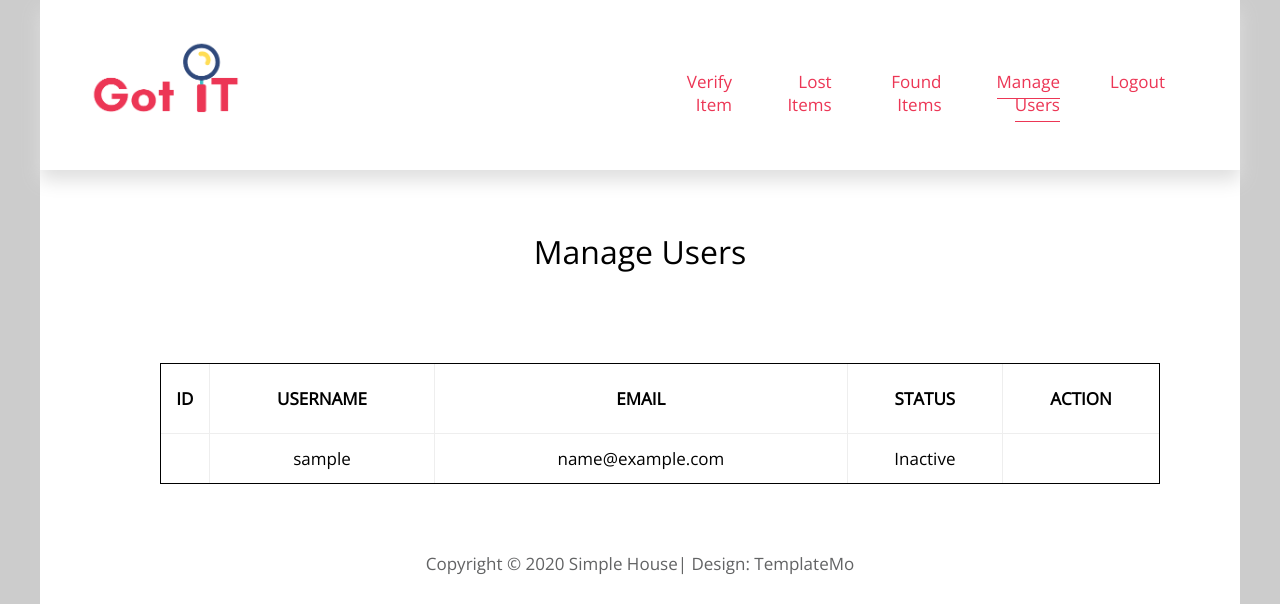
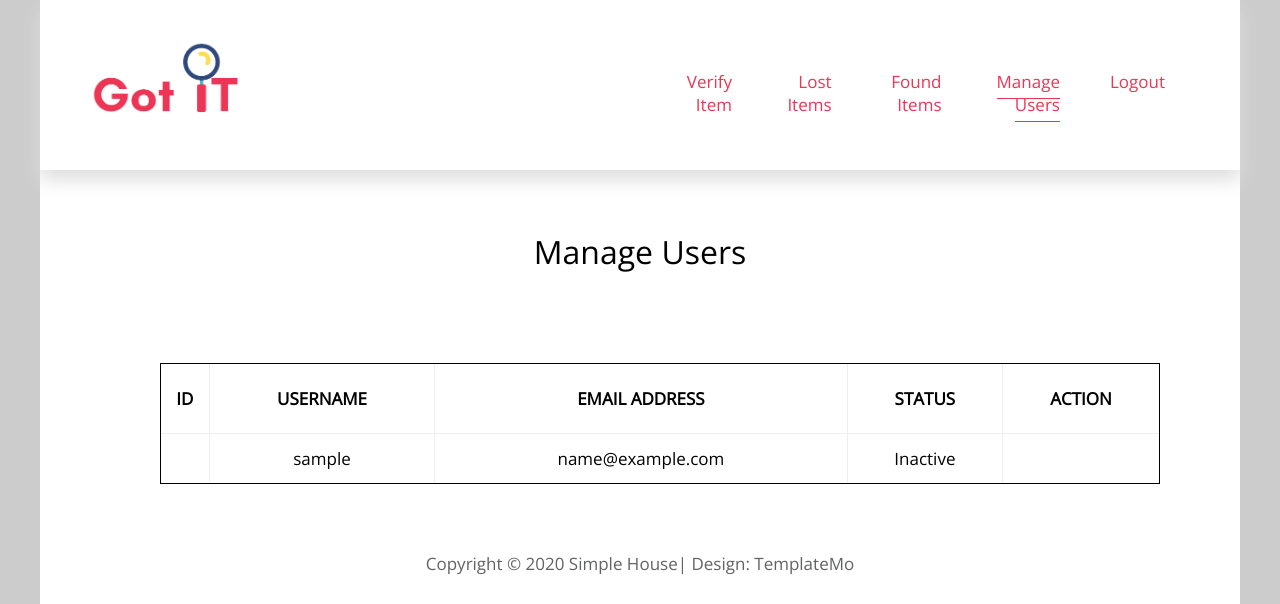
Before and after one commit to AndreaGon/got-it-php, a PHP site: page /admin/manageusers.php in a window 1280 px wide; the page is wider, and only the part inside the window is pictured. Shown: the top 604 px of that part. Run offline with PHP 8.4, Linux system fonts and the light colour scheme; the visitor is signed in with stand-in values (Sample User, id 1); tables that the repository leaves empty or names only in its code hold one stand-in row (values such as "Sample post"); data that the repository does not hold is empty.

Commit message:
some changes

```diff
--- a/admin/manageusers.php
+++ b/admin/manageusers.php
@@ -122,7 +122,7 @@
         echo '<tr style="height: 70px;">';
         echo '<th>ID</th>';
         echo '<th>USERNAME</th>';
-        echo '<th>EMAIL</th>';
+        echo '<th>EMAIL ADDRESS</th>';
         echo '<th>STATUS</th>';
         echo '<th>ACTION</th>';
         echo '</tr>';
```
